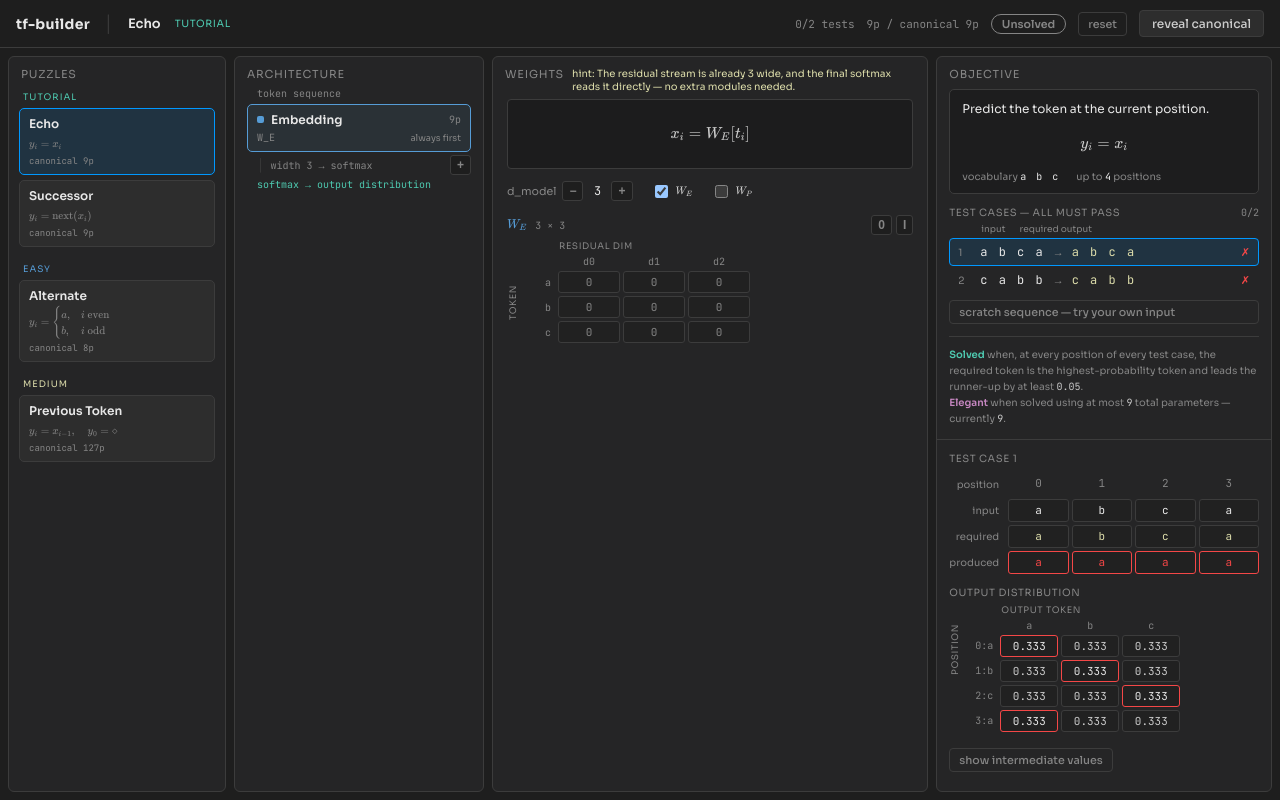
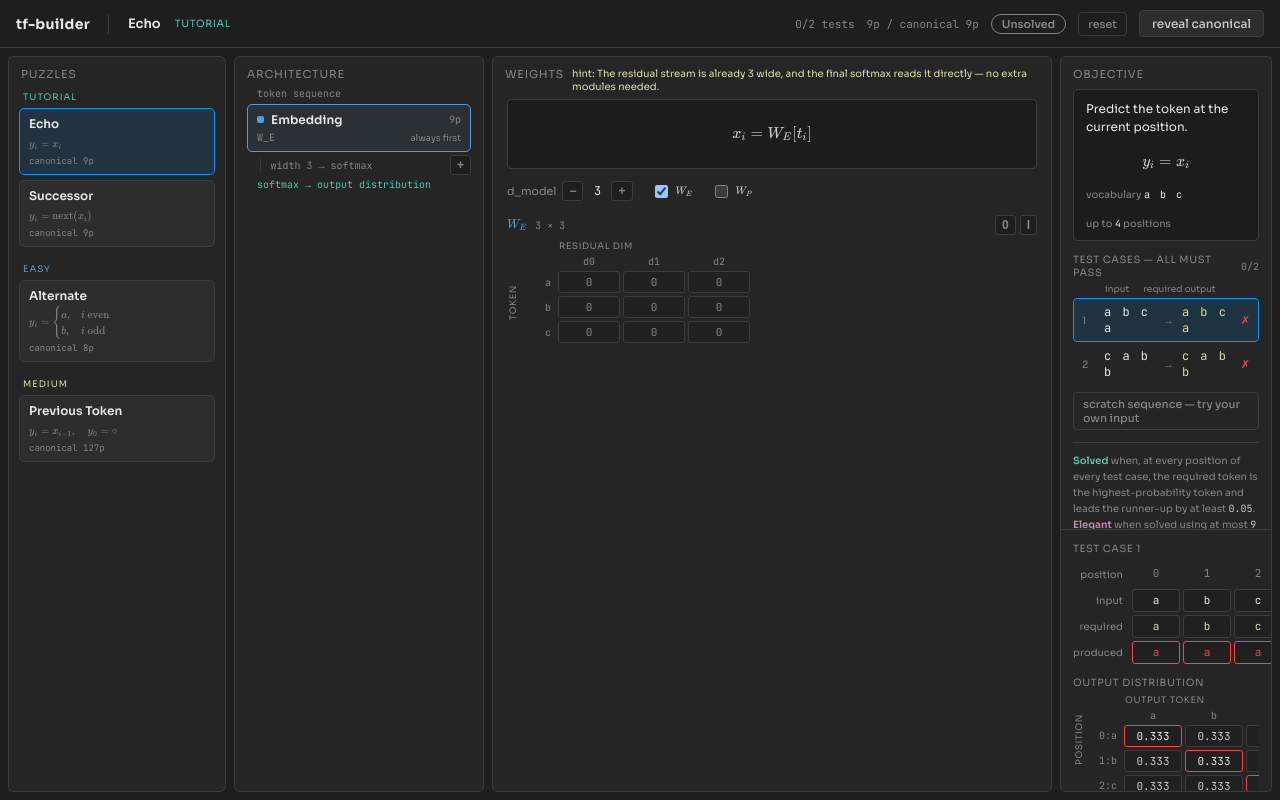
Before and after one commit to longwatermelon/tf-builder, a React (Vite) app: page / in a window 1280 px wide. Built offline with nearby package versions, Linux system fonts and the light colour scheme.

Commit message:
2026-07-24 20:27

```diff
--- a/src/App.jsx
+++ b/src/App.jsx
@@ -1,8 +1,9 @@
-import { useEffect, useMemo, useState } from "react";
+import { useEffect, useMemo, useRef, useState } from "react";
 import ModuleInspector from "./components/ModuleInspector";
 import ModuleStack from "./components/ModuleStack";
 import ObjectiveCard from "./components/ObjectiveCard";
 import PuzzleLibrary from "./components/PuzzleLibrary";
+import ResizeHandle, { HANDLE_WIDTH } from "./components/ResizeHandle";
 import TestPanel from "./components/TestPanel";
 import { buildSolution, getPuzzle, PUZZLES } from "./features/puzzles/puzzles";
 import {
@@ -19,6 +20,38 @@ import { COLORS, DIFFICULTY_COLORS, MONO, btnStyle, subtleBtnStyle } from "./sty
 const PROGRESS_KEY = "tf-builder:progress";
 
 const PROGRESS_STATUSES = ["solved", "elegant"];
+
+const ROW_PADDING = 8;
+
+const MIN_PANEL_WIDTH = 150;
+
+// pixel widths of every panel but the last, which absorbs whatever space is left
+const DEFAULT_WIDTHS = [218, 250, 560];
+
+// space the panels themselves can occupy, excluding the row padding and the gutters
+function measureAvailable(row) {
+  if (!row) return 0;
+  return row.clientWidth - ROW_PADDING * 2 - HANDLE_WIDTH * DEFAULT_WIDTHS.length;
+}
+
+// hold a panel between its minimum and the width the last panel can still spare
+function clampPanelWidth(widths, index, width, available) {
+  const used = widths.reduce((sum, w) => sum + w, 0);
+  const slack = Math.max(0, available - used - MIN_PANEL_WIDTH);
+  return Math.min(Math.max(width, MIN_PANEL_WIDTH), widths[index] + slack);
+}
+
+// shrink leading panels from the right until they fit alongside a minimum-width last panel
+function fitWidths(widths, available) {
+  const next = widths.map((w) => Math.max(MIN_PANEL_WIDTH, w));
+  let overflow = next.reduce((sum, w) => sum + w, 0) + MIN_PANEL_WIDTH - available;
+  for (let i = next.length - 1; i >= 0 && overflow > 0; i--) {
+    const shrink = Math.min(overflow, next[i] - MIN_PANEL_WIDTH);
+    next[i] -= shrink;
+    overflow -= shrink;
+  }
+  return next;
+}
 
 // fresh sequence for the scratch tab, defaulting to the first test's tokens
 function defaultScratch(puzzle) {
@@ -47,6 +80,8 @@ function Panel({ children, style }) {
         display: "flex",
         flexDirection: "column",
         minHeight: 0,
+        // keep wide content from stretching a panel past the width the drag handles assign it
+        minWidth: 0,
         ...style,
       }}
     >
@@ -66,6 +101,10 @@ export default function App() {
   const [activeTab, setActiveTab] = useState(0);
   const [revealedIds, setRevealedIds] = useState(() => new Set());
   const [progress, setProgress] = useState(loadProgress);
+  const [panelWidths, setPanelWidths] = useState(DEFAULT_WIDTHS);
+  const [availableWidth, setAvailableWidth] = useState(0);
+  const rowRef = useRef(null);
+  const dragWidthsRef = useRef(DEFAULT_WIDTHS);
 
   const model = models[activePuzzleId];
   const scratchTokens = scratchByPuzzle[activePuzzleId] ?? defaultScratch(puzzle);
@@ -74,6 +113,8 @@ export default function App() {
   const selectedIndex = model.modules.findIndex((m) => m.id === selectedModuleId);
   const selectedModule = selectedIndex >= 0 ? model.modules[selectedIndex] : model.modules[0];
   const selectedWidth = selectedIndex >= 0 ? inputWidths[selectedIndex] : model.dModel;
+  // how far any one panel can still grow before the last panel hits its minimum
+  const panelSlack = Math.max(0, availableWidth - panelWidths.reduce((sum, w) => sum + w, 0) - MIN_PANEL_WIDTH);
 
   // persist solved / elegant marks across sessions
   useEffect(() => {
@@ -83,6 +124,46 @@ export default function App() {
       // ignore storage failures
     }
   }, [progress]);
+
+  // keep the last panel usable when the window shrinks, and on first layout
+  useEffect(() => {
+    function clampToWindow() {
+      const available = measureAvailable(rowRef.current);
+      if (!available) return;
+      setAvailableWidth(available);
+      setPanelWidths((prev) => {
+        const next = fitWidths(prev, available);
+        return next.every((w, i) => w === prev[i]) ? prev : next;
+      });
+    }
+    clampToWindow();
+    window.addEventListener("resize", clampToWindow);
+    return () => window.removeEventListener("resize", clampToWindow);
+  }, []);
+
+  // snapshot the widths a drag starts from so every move applies to the same baseline
+  function startResize() {
+    dragWidthsRef.current = panelWidths;
+  }
+
+  // dragging gutter `index` resizes only the panel to its left; the last panel takes up the slack.
+  // the snapshot supplies the requested width, but the clamp reads live state so a window resize
+  // mid-drag is not undone by the next pointer move
+  function resizePanel(index, dx) {
+    const requested = dragWidthsRef.current[index] + dx;
+    setPanelWidths((prev) => {
+      const width = clampPanelWidth(prev, index, requested, availableWidth);
+      return prev.map((w, i) => (i === index ? width : w));
+    });
+  }
+
+  // arrow keys step from the latest width, so repeats accumulate even when renders are batched
+  function nudgePanel(index, delta) {
+    setPanelWidths((prev) => {
+      const width = clampPanelWidth(prev, index, prev[index] + delta, availableWidth);
+      return prev.map((w, i) => (i === index ? width : w));
+    });
+  }
 
   // record the best status reached; the reveal lock is attempt-scoped, so an attempt that started
   // from the revealed canonical never counts, but resetting to a blank model earns credit again
@@ -218,12 +299,24 @@ export default function App() {
         </div>
       </header>
 
-      <div style={{ flex: 1, display: "flex", gap: 8, padding: 8, minHeight: 0 }}>
-        <Panel style={{ flex: "0 0 218px" }}>
+      {/* the gutters between panels double as drag handles, so the row itself has no gap;
+          below four minimum-width panels it scrolls rather than clipping the last one */}
+      <div ref={rowRef} style={{ flex: 1, display: "flex", padding: ROW_PADDING, minHeight: 0, overflowX: "auto" }}>
+        <Panel style={{ flex: `0 0 ${panelWidths[0]}px` }}>
           <PuzzleLibrary puzzles={PUZZLES} activeId={activePuzzleId} progress={progress} onSelect={selectPuzzle} />
         </Panel>
 
-        <Panel style={{ flex: "0 0 250px" }}>
+        <ResizeHandle
+          label="Resize puzzles panel"
+          width={panelWidths[0]}
+          minWidth={MIN_PANEL_WIDTH}
+          maxWidth={panelWidths[0] + panelSlack}
+          onDragStart={startResize}
+          onDragMove={(dx) => resizePanel(0, dx)}
+          onNudge={(delta) => nudgePanel(0, delta)}
+        />
+
+        <Panel style={{ flex: `0 0 ${panelWidths[1]}px` }}>
           <ModuleStack
             model={model}
             puzzle={puzzle}
@@ -236,7 +329,17 @@ export default function App() {
           />
         </Panel>
 
-        <Panel style={{ flex: "1 1 520px" }}>
+        <ResizeHandle
+          label="Resize architecture panel"
+          width={panelWidths[1]}
+          minWidth={MIN_PANEL_WIDTH}
+          maxWidth={panelWidths[1] + panelSlack}
+          onDragStart={startResize}
+          onDragMove={(dx) => resizePanel(1, dx)}
+          onNudge={(delta) => nudgePanel(1, delta)}
+        />
+
+        <Panel style={{ flex: `0 0 ${panelWidths[2]}px` }}>
           <div
             style={{
               padding: "10px 12px 6px",
@@ -271,7 +374,17 @@ export default function App() {
           </div>
         </Panel>
 
-        <Panel style={{ flex: "1 1 400px" }}>
+        <ResizeHandle
+          label="Resize weights panel"
+          width={panelWidths[2]}
+          minWidth={MIN_PANEL_WIDTH}
+          maxWidth={panelWidths[2] + panelSlack}
+          onDragStart={startResize}
+          onDragMove={(dx) => resizePanel(2, dx)}
+          onNudge={(delta) => nudgePanel(2, delta)}
+        />
+
+        <Panel style={{ flex: "1 1 0", minWidth: MIN_PANEL_WIDTH }}>
           <div
             style={{
               padding: "10px 12px 8px",
--- /dev/null
+++ b/src/components/ResizeHandle.jsx
@@ -0,0 +1,102 @@
+import { useEffect, useRef, useState } from "react";
+import { COLORS } from "../styles/theme";
+
+export const HANDLE_WIDTH = 8;
+
+// pixels moved per arrow key press
+const KEY_STEP = 16;
+
+// draggable gutter between two panels; reports the horizontal offset from the drag origin
+export default function ResizeHandle({ label, width, minWidth, maxWidth, onDragStart, onDragMove, onNudge }) {
+  const [dragging, setDragging] = useState(false);
+  const [hovered, setHovered] = useState(false);
+  const [focused, setFocused] = useState(false);
+  const startXRef = useRef(0);
+  const pointerIdRef = useRef(null);
+
+  // while dragging, keep the resize cursor and kill text selection everywhere
+  useEffect(() => {
+    if (!dragging) return undefined;
+    const previousCursor = document.body.style.cursor;
+    const previousSelect = document.body.style.userSelect;
+    document.body.style.cursor = "col-resize";
+    document.body.style.userSelect = "none";
+    return () => {
+      document.body.style.cursor = previousCursor;
+      document.body.style.userSelect = previousSelect;
+    };
+  }, [dragging]);
+
+  // only a left-button primary pointer drags, so a second touch or a right-click cannot start a
+  // resize; pointer capture keeps move events coming even when the cursor leaves the gutter
+  function handlePointerDown(event) {
+    if (!event.isPrimary || event.button !== 0) return;
+    event.preventDefault();
+    event.currentTarget.setPointerCapture(event.pointerId);
+    pointerIdRef.current = event.pointerId;
+    startXRef.current = event.clientX;
+    setDragging(true);
+    onDragStart();
+  }
+
+  function handlePointerMove(event) {
+    if (pointerIdRef.current !== event.pointerId) return;
+    onDragMove(event.clientX - startXRef.current);
+  }
+
+  function handlePointerUp(event) {
+    if (pointerIdRef.current !== event.pointerId) return;
+    event.currentTarget.releasePointerCapture(event.pointerId);
+    pointerIdRef.current = null;
+    setDragging(false);
+  }
+
+  // arrow keys nudge the same width the pointer drags
+  function handleKeyDown(event) {
+    const step = event.key === "ArrowLeft" ? -KEY_STEP : event.key === "ArrowRight" ? KEY_STEP : 0;
+    if (!step) return;
+    event.preventDefault();
+    onNudge(step);
+  }
+
+  const active = dragging || hovered || focused;
+
+  return (
+    <div
+      role="separator"
+      aria-orientation="vertical"
+      aria-label={label}
+      aria-valuenow={Math.round(width)}
+      aria-valuemin={Math.round(minWidth)}
+      aria-valuemax={Math.round(maxWidth)}
+      tabIndex={0}
+      onPointerDown={handlePointerDown}
+      onPointerMove={handlePointerMove}
+      onPointerUp={handlePointerUp}
+      onPointerCancel={handlePointerUp}
+      onKeyDown={handleKeyDown}
+      onFocus={() => setFocused(true)}
+      onBlur={() => setFocused(false)}
+      onMouseEnter={() => setHovered(true)}
+      onMouseLeave={() => setHovered(false)}
+      style={{
+        flex: `0 0 ${HANDLE_WIDTH}px`,
+        cursor: "col-resize",
+        display: "flex",
+        justifyContent: "center",
+        touchAction: "none",
+        outline: "none",
+      }}
+    >
+      {/* thin rule that lights up on hover, focus or drag so the gutter reads as grabbable */}
+      <div
+        style={{
+          width: 2,
+          borderRadius: 999,
+          background: active ? COLORS.accent : "transparent",
+          transition: "background 0.12s",
+        }}
+      />
+    </div>
+  );
+}
```
Also changed, not shown: 1 other file (tests, documents, lock files or other folders).
